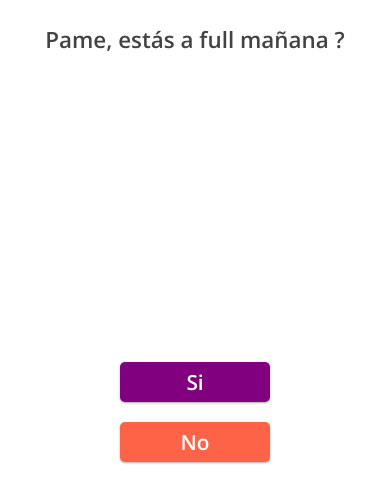
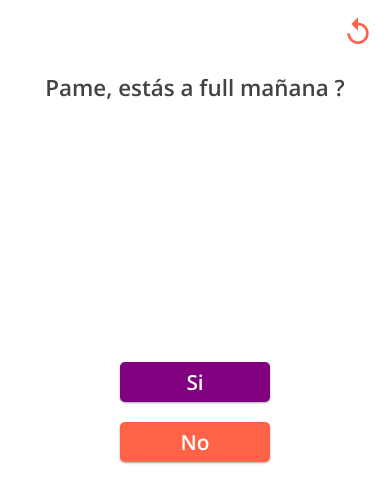
Before and after one commit to l4crito/Oo, an Angular app: page / in a window 390 px wide. Shown: the top 502 px of the page. Built offline with nearby package versions, Linux system fonts and the light colour scheme.

Commit message:
mensajes,retry

```diff
--- a/src/app/animations/animations.ts
+++ b/src/app/animations/animations.ts
@@ -52,8 +52,12 @@ export const bottomToTop = trigger('bottomToTop', [
 ]);
 export const topToBottom = trigger('topToBottom', [
     transition(':enter', [
-        style({ transform: 'translateY(-100%)' }),
-        animate('300ms', style({ transform: 'translateY(0)' })),
+        style({ transform: 'translateY(-30%)', opacity: '0' }),
+        animate('300ms  0s ease-in-out', style({ transform: 'translateY(0)', opacity: '1' })),
+    ]),
+    transition(':leave', [
+        style({ transform: 'translateY(0)', opacity: '1' }),
+        animate('300ms  0s ease-in-out', style({ transform: 'translateY(30%)', opacity: '0' })),
     ]),
 
 ]);
--- a/src/app/app.component.html
+++ b/src/app/app.component.html
@@ -1,11 +1,13 @@
-<div class="container center" *ngIf="currentMesage?.message" @apearAnimation>
+<div class="container center" *ngIf="currentMesage?.message" @topToBottom>
   {{currentMesage?.message}}
 </div>
-<div class="no btn" [ngStyle]="{left:left,top:top}" (mouseover)="changePosition()" (click)="deny()">No
+<div class="no btn ns" [ngStyle]="{left:left,top:top}" (mouseover)="changePosition()" (click)="deny()">No
 </div>
-<div class="yes btn" (click)="acept()">Si</div>
+<div class="yes btn ns" (click)="acept()">Si</div>
 
-<div class="ok center" [ngClass]="{'show': currentMesage?.final}">
+<div class="ok center ns" [ngClass]="{'show': currentMesage?.final}">
   {{currentMesage?.message}}
   <div class="capture">Enviar captura a Christian.</div>
 </div>
+
+<i class="material-icons retry ns" (click)="retry()">replay</i>
--- a/src/app/app.component.scss
+++ b/src/app/app.component.scss
@@ -3,6 +3,7 @@
     height: 50vh;
     color: rgb(68, 67, 67);
     font-size: 2rem;
+    transition: 300ms ease-in-out;
 }
 
 .btn {
@@ -55,7 +56,6 @@
     letter-spacing: 1px;
     width: 100%;
     height: 100%;
-    cursor: pointer;
     transform: translateY(-100%);
     padding: 5px;
 }
@@ -68,15 +68,28 @@
     font-size: 0.7rem;
     bottom: 20px;
     right: 5px;
-    z-index: 200;
+    z-index: 4;
     padding: 10px;
     background-color: transparent;
     color: tomato;
 }
+.retry {
+    transition: 300ms ease-in-out;
+    position: fixed;
+    top: 1rem;
+    right: 1rem;
+    z-index: 10;
+    font-size: 2rem;
+    cursor: pointer;
+    color: tomato;
+    &:hover {
+        transform: scale(1.1);
+    }
+}
 @media (max-width: 600px) {
     .container {
         font-size: 1.4rem;
-        padding-top: 1rem;
+        padding-top: 4rem;
         height: fit-content;
     }
     .ok {
--- a/src/app/app.component.ts
+++ b/src/app/app.component.ts
@@ -1,10 +1,11 @@
 import { Component, OnInit } from '@angular/core';
+
+import { topToBottom } from './animations/animations';
 import { MessageModel, messages } from './models/messages';
-import { topToBottom, apearAnimation } from './animations/animations';
 
 @Component({
   selector: 'app-root',
-  animations: [apearAnimation],
+  animations: [topToBottom],
   templateUrl: './app.component.html',
   styleUrls: ['./app.component.scss']
 })
@@ -12,7 +13,7 @@ export class AppComponent implements OnInit {
   title = 'Oo';
   left = 'calc(50% - 75px)';
   top = '50vh';
-  currentMesage: MessageModel;
+  currentMesage: MessageModel = {};
   ngOnInit(): void {
     this.retry();
   }
@@ -31,21 +32,14 @@ export class AppComponent implements OnInit {
   }
 
   acept(): void {
-    this.currentMesage.message = null;
-    setTimeout(() => {
-      this.currentMesage = messages.find(message => message.id === this.currentMesage.ok);
-      this.initCancel();
-    }, 300);
+    this.setMessage(this.currentMesage.ok);
   }
   deny(): void {
     this.changePosition();
     if (this.currentMesage?.blink) {
       return;
     }
-    setTimeout(() => {
-      this.currentMesage = messages.find(message => message.id === this.currentMesage.cancel);
-      this.initCancel();
-    }, 300);
+    this.setMessage(this.currentMesage.cancel);
   }
 
   initCancel(): void {
@@ -54,8 +48,20 @@ export class AppComponent implements OnInit {
   }
 
   retry(): void {
-    this.initCancel();
-    this.currentMesage = messages.find(message => message.id === 0);
+    if (this.currentMesage?.final) {
+      this.currentMesage = JSON.parse(JSON.stringify(messages.find(message => message.id === 0)));
+      this.initCancel();
+    } else {
+      this.setMessage(0, 300);
+    }
+  }
+
+  setMessage(id: number, timeout = 300): void {
+    this.currentMesage.message = null;
+    setTimeout(() => {
+      this.currentMesage = JSON.parse(JSON.stringify(messages.find(message => message.id === id)));
+      this.initCancel();
+    }, timeout);
 
   }
 
--- a/src/app/models/messages.ts
+++ b/src/app/models/messages.ts
@@ -1,9 +1,9 @@
 export interface MessageModel {
-    message: string;
-    id: number;
-    ok: number;
-    cancel: number;
-    final: boolean;
+    message?: string;
+    id?: number;
+    ok?: number;
+    cancel?: number;
+    final?: boolean;
     blink?: boolean;
 }
 
@@ -11,23 +11,40 @@ export const messages: MessageModel[] = [
     {
         id: 0,
         message: 'Pame, estás a full mañana ?',
-        cancel: 1,
-        ok: 1,
-        final: false,
+        cancel: 4,
+        ok: 3,
     },
     {
         id: 1,
         message: 'Quieres salir conmigo ?',
-        cancel: 0,
         ok: 2,
-        final: false,
         blink: true,
     },
     {
         id: 2,
-        message: 'Te espero en el Caracol a las 10:00 am. ',
-        cancel: 0,
-        ok: 0,
+        message: 'Te espero en el Caracol a las 10:00 am  :3 ',
+        final: true,
+    },
+    {
+        id: 3,
+        message: 'Puedo robarte un poco de tu tiempo? ',
+        cancel: 5,
+        ok: 4,
+    },
+    {
+        id: 4,
+        message: 'Quieres pasar un rato bien chido XD? ',
+        ok: 1,
+        cancel: 6,
+    },
+    {
+        id: 5,
+        message: 'Espero que tengas un bonito día mañana.',
+        final: true
+    },
+    {
+        id: 6,
+        message: 'Tu te lo pierdes :( ',
         final: true,
     },
 ];
--- a/src/index.html
+++ b/src/index.html
@@ -7,6 +7,8 @@
   <meta name="viewport" content="width=device-width, initial-scale=1">
   <link rel="icon" type="image/x-icon" href="favicon.ico">
   <link href="https://fonts.googleapis.com/css2?family=Open+Sans:wght@600&display=swap" rel="stylesheet">
+  <link href="https://fonts.googleapis.com/icon?family=Material+Icons" rel="stylesheet">
+
 </head>
 <body>
   <app-root></app-root>
--- a/src/styles.scss
+++ b/src/styles.scss
@@ -4,3 +4,13 @@ div {
     font-family: "Open Sans", sans-serif;
     overflow: hidden;
 }
+
+.ns {
+    -webkit-touch-callout: none; /* iOS Safari */
+    -webkit-user-select: none; /* Safari */
+    -khtml-user-select: none; /* Konqueror HTML */
+    -moz-user-select: none; /* Old versions of Firefox */
+    -ms-user-select: none; /* Internet Explorer/Edge */
+    user-select: none; /* Non-prefixed version, currently
+                                    supported by Chrome, Edge, Opera and Firefox */
+}
```
Also changed, not shown: src/assets/retry.png (added), 1 other file (tests, documents, lock files or other folders).
